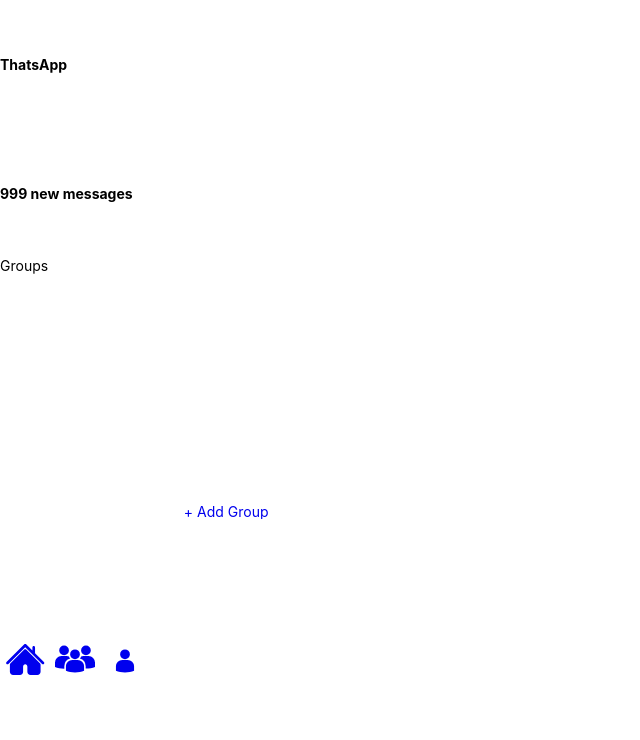
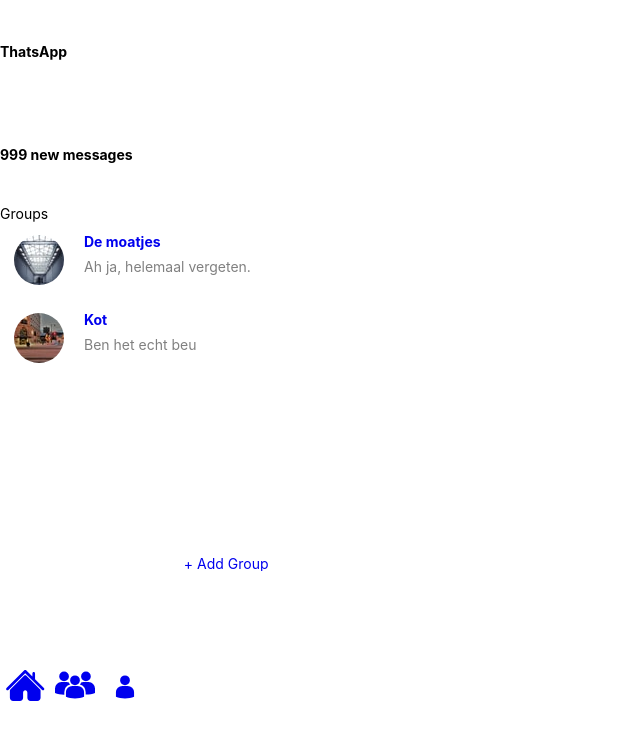
Before and after one commit to DewulfTjorven/2021-Bachelorproef-TjorvenTimonSam, a React (Create React App) app: page /groups/48af215b-5ae4-3f37-a690-5399e56b1cfb in a window 1280 px wide. Shown: the top 740 px of the page, without its empty margins (0-640 px from the left). Built offline with nearby package versions, Linux system fonts and the light colour scheme.

Commit message:
- Wat heeft die .map() nodig?

```diff
--- a/src/components/GroupsList/GroupList.js
+++ b/src/components/GroupsList/GroupList.js
@@ -1,17 +1,20 @@
 import React from "react";
 import PropTypes from "prop-types";
 import Group from "../Group/Group.js";
+import { useObserver } from "mobx-react-lite";
+import { useStores } from "../../hooks/useStores";
 
 const GroupsList = ({ detailRoute }) => {
-  return (
+  const { dataStore } = useStores();
+  return useObserver(() => (
     <>
       <ul className="groups">
-        {[].map(group => (
+        {dataStore.groups.map(group => (
           <Group group={group} key={group.id} detailRoute={detailRoute} />
         ))}
       </ul>
     </>
-  );
+  ));
 };
 
 GroupsList.propTypes = {
```
